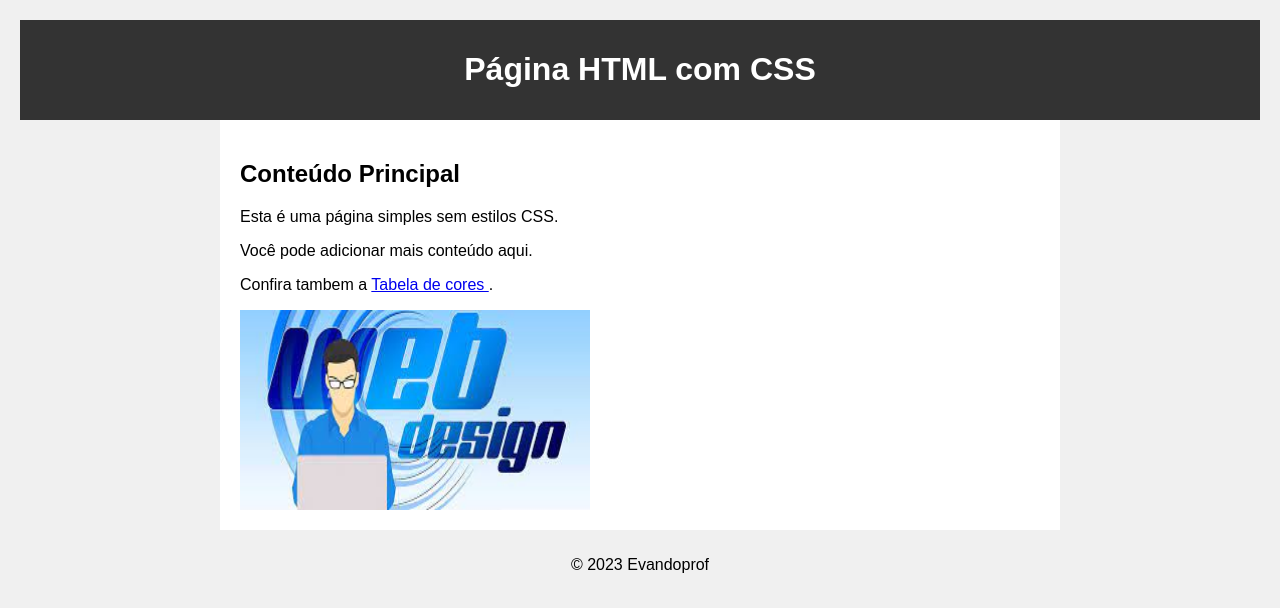
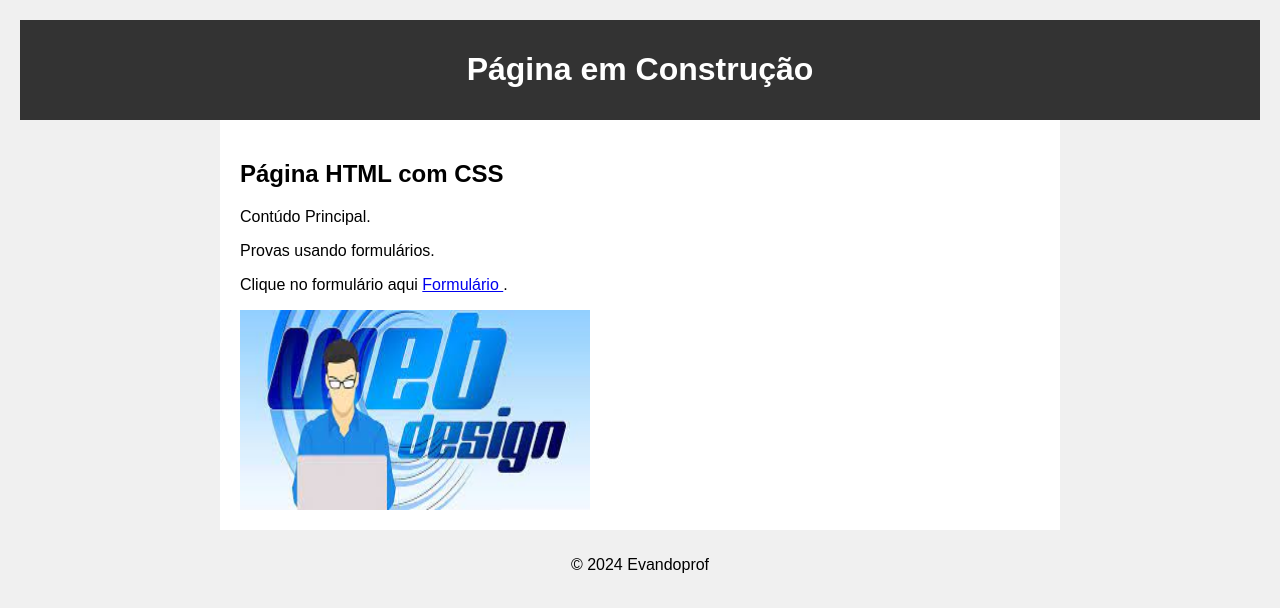
Before and after one commit to evandosite/info, a plain HTML site: page index.html in a window 1280 px wide. Drawn offline with Linux system fonts and the light colour scheme; files whose address does not match are found by name.

Commit message:
Add files via upload

```diff
--- a/index.html
+++ b/index.html
@@ -1,3 +1,4 @@
+
 <html>
 <head>
   <title>Página com CSS</title>
@@ -48,17 +49,17 @@
 </head>
 <body>
   <header>
-    <h1>Página HTML com CSS</h1>
+    <h1>Página em Construção</h1>
   </header>
   <main>
-    <h2>Conteúdo Principal</h2>
-    <p>Esta é uma página simples sem estilos CSS.</p>
-    <p>Você pode adicionar mais conteúdo aqui.</p>
-    <p>Confira tambem a <a href="https://www.flextool.com.br/tabela_cores.html" target="_blank">Tabela de cores </a>.</p>
+    <h2>Página HTML com CSS</h2>
+    <p>Contúdo Principal.</p>
+    <p>Provas usando formulários.</p>
+    <p>Clique no formulário aqui <a href="https://forms.gle/M4YWwXXuXTPN2orQA" target="_blank">Formulário </a>.</p>
 	 <img src="D:\webdesign.jpeg" width="350" height="200" alt="Imagem">
   </main>
   <footer>
-    <p>&copy; 2023 Evandoprof</p>
+    <p>&copy; 2024 Evandoprof</p>
   </footer>
 </body>
 </html>
```
